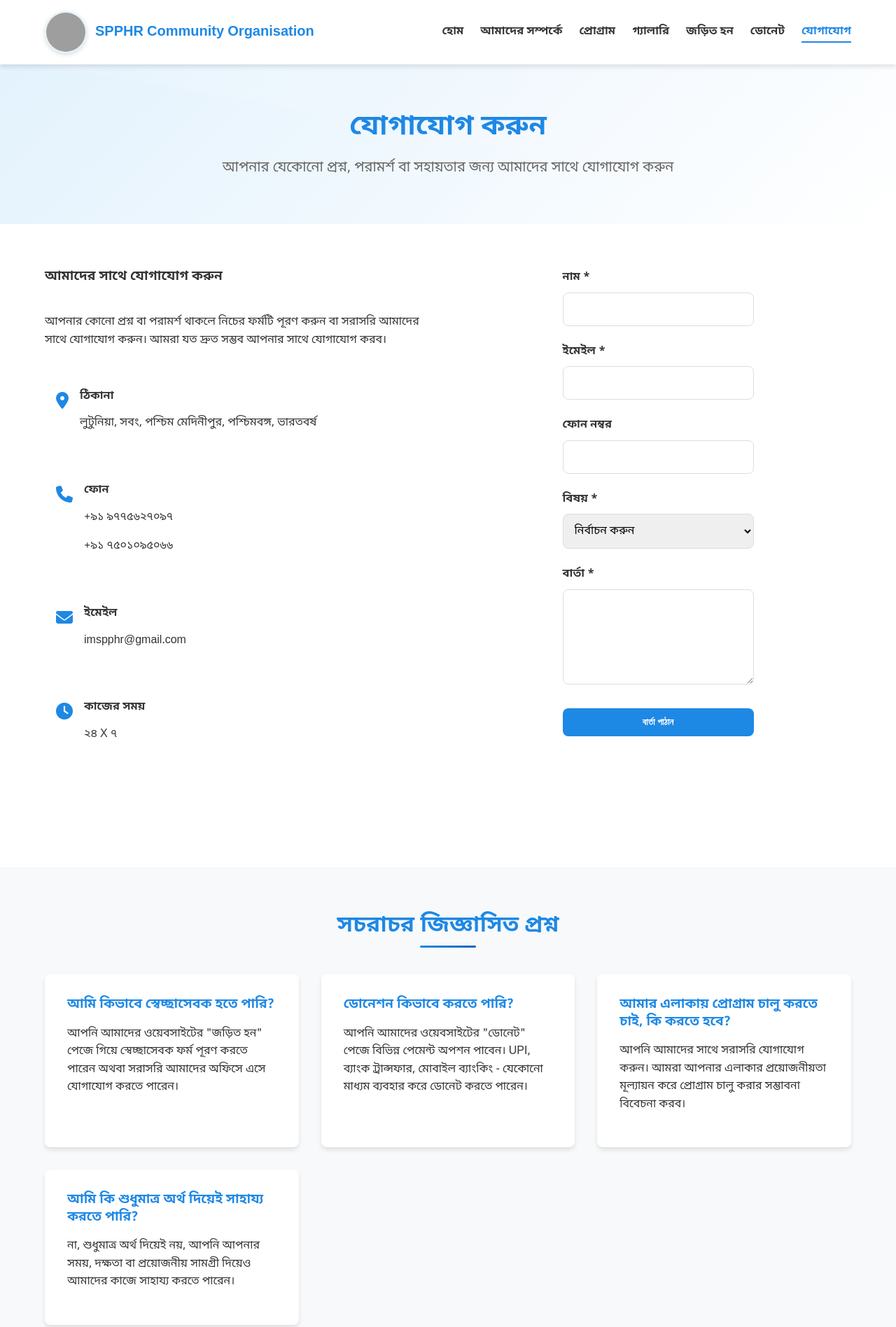
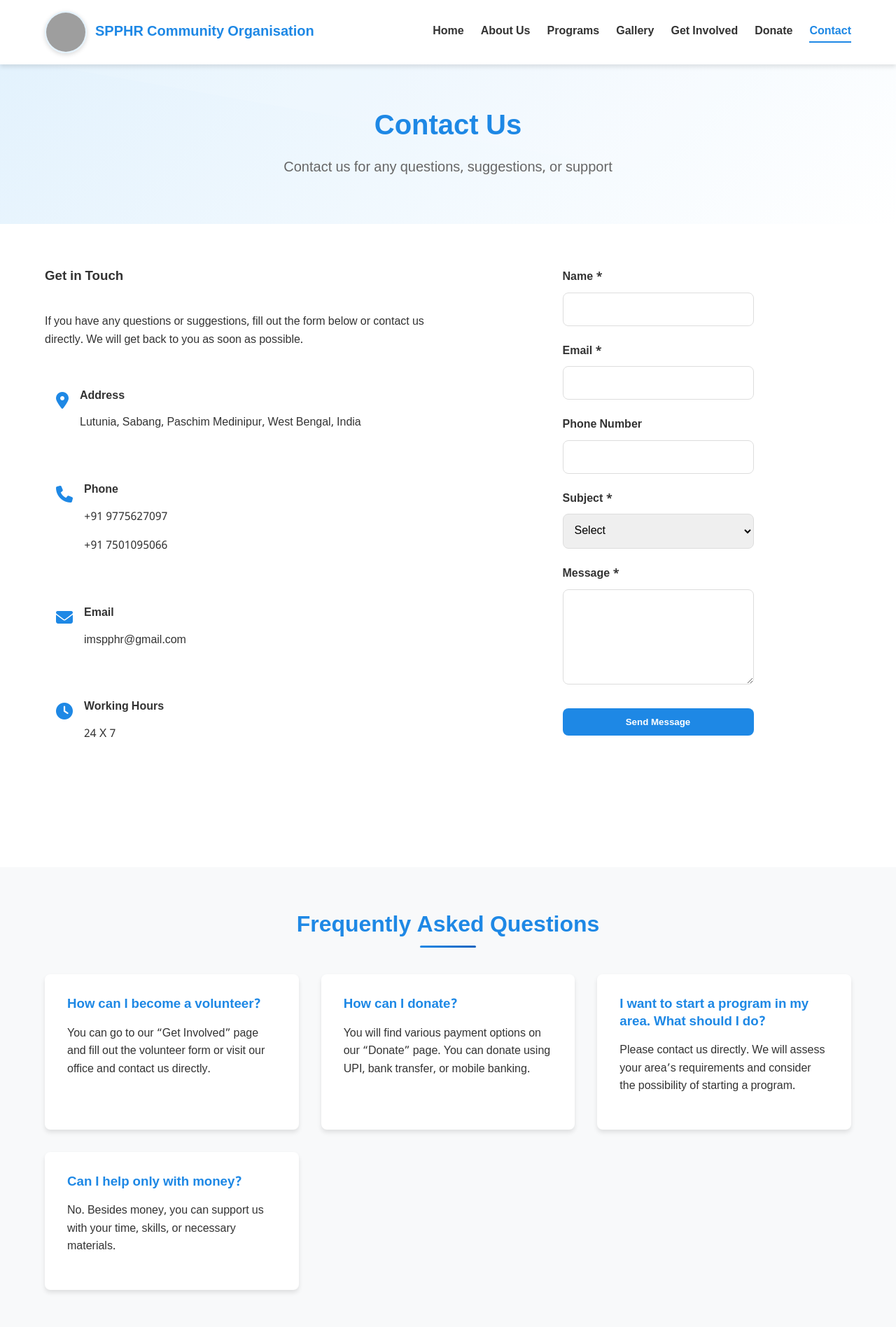
Before and after one commit to Spphr-org/Home, a plain HTML site: page contact.html in a window 1280 px wide. Shown: the top 1896 px of the page at 70% size. Drawn offline with Linux system fonts and the light colour scheme; grey boxes are pictures that could not be loaded.

Commit message:
Update contact.html

```diff
--- a/contact.html
+++ b/contact.html
@@ -3,8 +3,8 @@
 <head>
     <meta charset="UTF-8">
     <meta name="viewport" content="width=device-width, initial-scale=1.0">
-    <title>যোগাযোগ - SPPHR Community Organisation</title>
-    <meta name="description" content="Spphr-এর সাথে যোগাযোগ করুন। আপনার প্রশ্ন, পরামর্শ বা সহায়তার জন্য আমাদের সাথে যোগাযোগ করতে পারেন।">
+    <title>Contact - SPPHR Community Organisation</title>
+    <meta name="description" content="Contact SPPHR. You can reach us for your questions, suggestions, or support.">
     <link rel="stylesheet" href="styles.css">
     <link href="https://fonts.googleapis.com/css2?family=Noto+Sans+Bengali:wght@400;500;600;700&display=swap" rel="stylesheet">
     <link rel="stylesheet" href="https://cdnjs.cloudflare.com/ajax/libs/font-awesome/6.4.0/css/all.min.css">
@@ -14,7 +14,7 @@
     <header>
         <div class="container header-container">
             <div class="logo">
-                <img src="https://i.postimg.cc/XNCksSNb/IMG-20251004-085650-539.webp" alt="SPPHR Community Organisation লোগো">
+                <img src="https://i.postimg.cc/XNCksSNb/IMG-20251004-085650-539.webp" alt="SPPHR Community Organisation Logo">
                 <div class="logo-text">SPPHR Community Organisation</div>
             </div>
             <button class="mobile-menu-btn" id="mobileMenuBtn">
@@ -22,13 +22,13 @@
             </button>
             <nav id="mainNav">
                 <ul>
-                    <li><a href="index.html">হোম</a></li>
-                    <li><a href="about.html">আমাদের সম্পর্কে</a></li>
-                    <li><a href="programs.html">প্রোগ্রাম</a></li>
-                    <li><a href="gallery.html">গ্যালারি</a></li>
-                    <li><a href="involve.html">জড়িত হন</a></li>
-                    <li><a href="donate.html">ডোনেট</a></li>
-                    <li><a href="contact.html" class="active">যোগাযোগ</a></li>
+                    <li><a href="index.html">Home</a></li>
+                    <li><a href="about.html">About Us</a></li>
+                    <li><a href="programs.html">Programs</a></li>
+                    <li><a href="gallery.html">Gallery</a></li>
+                    <li><a href="involve.html">Get Involved</a></li>
+                    <li><a href="donate.html">Donate</a></li>
+                    <li><a href="contact.html" class="active">Contact</a></li>
                 </ul>
             </nav>
         </div>
@@ -37,8 +37,8 @@
     <!-- Page Hero -->
     <section class="page-hero">
         <div class="container">
-            <h1>যোগাযোগ করুন</h1>
-            <p>আপনার যেকোনো প্রশ্ন, পরামর্শ বা সহায়তার জন্য আমাদের সাথে যোগাযোগ করুন</p>
+            <h1>Contact Us</h1>
+            <p>Contact us for any questions, suggestions, or support</p>
         </div>
     </section>
 
@@ -47,16 +47,16 @@
         <div class="container">
             <div class="contact-container">
                 <div class="contact-info">
-                    <h3>আমাদের সাথে যোগাযোগ করুন</h3>
-                    <p>আপনার কোনো প্রশ্ন বা পরামর্শ থাকলে নিচের ফর্মটি পূরণ করুন বা সরাসরি আমাদের সাথে যোগাযোগ করুন। আমরা যত দ্রুত সম্ভব আপনার সাথে যোগাযোগ করব।</p>
+                    <h3>Get in Touch</h3>
+                    <p>If you have any questions or suggestions, fill out the form below or contact us directly. We will get back to you as soon as possible.</p>
 
                     <div class="contact-item">
                         <div class="contact-icon">
                             <i class="fas fa-map-marker-alt"></i>
                         </div>
                         <div>
-                            <h4>ঠিকানা</h4>
-                            <p>লুটুনিয়া, সবং, পশ্চিম মেদিনীপুর, পশ্চিমবঙ্গ, ভারতবর্ষ</p>
+                            <h4>Address</h4>
+                            <p>Lutunia, Sabang, Paschim Medinipur, West Bengal, India</p>
                         </div>
                     </div>
 
@@ -65,9 +65,9 @@
                             <i class="fas fa-phone"></i>
                         </div>
                         <div>
-                            <h4>ফোন</h4>
-                            <p>+৯১ ৯৭৭৫৬২৭০৯৭</p>
-                            <p>+৯১ ৭৫০১০৯৫০৬৬</p>
+                            <h4>Phone</h4>
+                            <p>+91 9775627097</p>
+                            <p>+91 7501095066</p>
                         </div>
                     </div>
 
@@ -76,7 +76,7 @@
                             <i class="fas fa-envelope"></i>
                         </div>
                         <div>
-                            <h4>ইমেইল</h4>
+                            <h4>Email</h4>
                             <p>imspphr@gmail.com</p>
                         </div>
                     </div>
@@ -86,8 +86,8 @@
                             <i class="fas fa-clock"></i>
                         </div>
                         <div>
-                            <h4>কাজের সময়</h4>
-                            <p>২৪ X ৭</p>
+                            <h4>Working Hours</h4>
+                            <p>24 X 7</p>
 
                         </div>
                     </div>
@@ -111,34 +111,34 @@
                 <div class="form-container">
                     <form id="contact-form">
                         <div class="form-group">
-                            <label for="contact-name">নাম *</label>
+                            <label for="contact-name">Name *</label>
                             <input type="text" id="contact-name" name="contact-name" required>
                         </div>
                         <div class="form-group">
-                            <label for="contact-email">ইমেইল *</label>
+                            <label for="contact-email">Email *</label>
                             <input type="email" id="contact-email" name="contact-email" required>
                         </div>
                         <div class="form-group">
-                            <label for="contact-phone">ফোন নম্বর</label>
+                            <label for="contact-phone">Phone Number</label>
                             <input type="tel" id="contact-phone" name="contact-phone">
                         </div>
                         <div class="form-group">
-                            <label for="contact-subject">বিষয় *</label>
+                            <label for="contact-subject">Subject *</label>
                             <select id="contact-subject" name="contact-subject" required>
-                                <option value="">নির্বাচন করুন</option>
-                                <option value="general">সাধারণ প্রশ্ন</option>
-                                <option value="volunteer">স্বেচ্ছাসেবক সম্পর্কিত</option>
-                                <option value="donation">ডোনেশন সম্পর্কিত</option>
-                                <option value="partnership">পার্টনারশিপ</option>
-                                <option value="program">প্রোগ্রাম সম্পর্কিত</option>
-                                <option value="other">অন্যান্য</option>
+                                <option value="">Select</option>
+                                <option value="general">General Query</option>
+                                <option value="volunteer">Volunteer Related</option>
+                                <option value="donation">Donation Related</option>
+                                <option value="partnership">Partnership</option>
+                                <option value="program">Program Related</option>
+                                <option value="other">Other</option>
                             </select>
                         </div>
                         <div class="form-group">
-                            <label for="message">বার্তা *</label>
+                            <label for="message">Message *</label>
                             <textarea id="message" name="message" rows="5" required></textarea>
                         </div>
-                        <button type="submit" class="btn" style="width: 100%;">বার্তা পাঠান</button>
+                        <button type="submit" class="btn" style="width: 100%;">Send Message</button>
                     </form>
                 </div>
             </div>
@@ -148,23 +148,23 @@
     <!-- FAQ Section -->
     <section style="background-color: #f8f9fa;">
         <div class="container">
-            <h2 class="section-title">সচরাচর জিজ্ঞাসিত প্রশ্ন</h2>
+            <h2 class="section-title">Frequently Asked Questions</h2>
             <div class="faq-container">
                 <div class="card faq-item">
-                    <h3>আমি কিভাবে স্বেচ্ছাসেবক হতে পারি?</h3>
-                    <p>আপনি আমাদের ওয়েবসাইটের "জড়িত হন" পেজে গিয়ে স্বেচ্ছাসেবক ফর্ম পূরণ করতে পারেন অথবা সরাসরি আমাদের অফিসে এসে যোগাযোগ করতে পারেন।</p>
+                    <h3>How can I become a volunteer?</h3>
+                    <p>You can go to our “Get Involved” page and fill out the volunteer form or visit our office and contact us directly.</p>
                 </div>
                 <div class="card faq-item">
-                    <h3>ডোনেশন কিভাবে করতে পারি?</h3>
-                    <p>আপনি আমাদের ওয়েবসাইটের "ডোনেট" পেজে বিভিন্ন পেমেন্ট অপশন পাবেন। UPI, ব্যাংক ট্রান্সফার, মোবাইল ব্যাংকিং - যেকোনো মাধ্যম ব্যবহার করে ডোনেট করতে পারেন।</p>
+                    <h3>How can I donate?</h3>
+                    <p>You will find various payment options on our “Donate” page. You can donate using UPI, bank transfer, or mobile banking.</p>
                 </div>
                 <div class="card faq-item">
-                    <h3>আমার এলাকায় প্রোগ্রাম চালু করতে চাই, কি করতে হবে?</h3>
-                    <p>আপনি আমাদের সাথে সরাসরি যোগাযোগ করুন। আমরা আপনার এলাকার প্রয়োজনীয়তা মূল্যায়ন করে প্রোগ্রাম চালু করার সম্ভাবনা বিবেচনা করব।</p>
+                    <h3>I want to start a program in my area. What should I do?</h3>
+                    <p>Please contact us directly. We will assess your area’s requirements and consider the possibility of starting a program.</p>
                 </div>
                 <div class="card faq-item">
-                    <h3>আমি কি শুধুমাত্র অর্থ দিয়েই সাহায্য করতে পারি?</h3>
-                    <p>না, শুধুমাত্র অর্থ দিয়েই নয়, আপনি আপনার সময়, দক্ষতা বা প্রয়োজনীয় সামগ্রী দিয়েও আমাদের কাজে সাহায্য করতে পারেন।</p>
+                    <h3>Can I help only with money?</h3>
+                    <p>No. Besides money, you can support us with your time, skills, or necessary materials.</p>
                 </div>
             </div>
         </div>
@@ -173,13 +173,13 @@
     <!-- Map Section -->
     <section>
         <div class="container">
-            <h2 class="section-title">আমাদের অবস্থান</h2>
+            <h2 class="section-title">Our Location</h2>
             <div class="map-placeholder">
                 <i class="fas fa-map-marker-alt" style="margin-right: 0.5rem; font-size: 2rem;"></i>
                 <div>
-                    <h3>আমাদের অফিস</h3>
-                    <p>১২৩ কমিউনিটি সেন্টার, ঢাকা, বাংলাদেশ</p>
-                    <p style="margin-top: 1rem;"><strong>যাতায়াত:</strong> বাস স্টপ থেকে ৫ মিনিট হাঁটার দূরত্ব</p>
+                    <h3>Our Office</h3>
+                    <p>123 Community Centre, Dhaka, Bangladesh</p>
+                    <p style="margin-top: 1rem;"><strong>Transport:</strong> 5 minutes walking distance from the bus stop</p>
                 </div>
             </div>
         </div>
@@ -191,10 +191,10 @@
             <div class="footer-container">
                 <div class="footer-about">
                     <div class="footer-logo">
-                        <img src="https://i.postimg.cc/XNCksSNb/IMG-20251004-085650-539.webp" alt="SPPHR Community Organisation লোগো">
+                        <img src="https://i.postimg.cc/XNCksSNb/IMG-20251004-085650-539.webp" alt="SPPHR Community Organisation Logo">
                         <div class="footer-logo-text">SPPHR</div>
                     </div>
-                    <p>শিক্ষা, আধ্যাত্মিকতা ও সেবায় কমিউনিটির হাতে হাত। মানবিক সহায়তা, স্কিল ডেভেলপমেন্ট ও মূল্যবোধে সমৃদ্ধ একটি নন-প্রফিট উদ্যোগ।</p>
+                    <p>Joining hands in education, spirituality, and service. A non-profit initiative focused on humanitarian aid, skill development, and values.</p>
                     <div class="social-links">
                         <a href="https://www.facebook.com/Spphr3" class="social-icon" aria-label="Facebook" target="_blank" rel="noopener noreferrer">
                             <i class="fab fa-facebook-f"></i>
@@ -224,28 +224,28 @@
                 </div>
 
                 <div class="footer-links">
-                    <h3>দ্রুত লিংক</h3>
+                    <h3>Quick Links</h3>
                     <ul>
-                        <li><a href="index.html">হোম</a></li>
-                        <li><a href="about.html">আমাদের সম্পর্কে</a></li>
-                        <li><a href="programs.html">প্রোগ্রাম</a></li>
-                        <li><a href="gallery.html">গ্যালারি</a></li>
-                        <li><a href="involve.html">জড়িত হন</a></li>
-                        <li><a href="donate.html">ডোনেট</a></li>
-                        <li><a href="contact.html">যোগাযোগ</a></li>
+                        <li><a href="index.html">Home</a></li>
+                        <li><a href="about.html">About Us</a></li>
+                        <li><a href="programs.html">Programs</a></li>
+                        <li><a href="gallery.html">Gallery</a></li>
+                        <li><a href="involve.html">Get Involved</a></li>
+                        <li><a href="donate.html">Donate</a></li>
+                        <li><a href="contact.html">Contact</a></li>
                     </ul>
                 </div>
 
                 <div class="footer-contact">
-                    <h3>যোগাযোগ</h3>
-                    <p><i class="fas fa-map-marker-alt" style="margin-right: 0.5rem;"></i> লুটুনিয়া, সবং, পশ্চিম মেদিনীপুর, পশ্চিমবঙ্গ, ভারতবর্ষ</p>
-                    <p><i class="fas fa-phone" style="margin-right: 0.5rem;"></i> +৯১ ৯৭৭৫৬২৭০৯৭</p>
+                    <h3>Contact</h3>
+                    <p><i class="fas fa-map-marker-alt" style="margin-right: 0.5rem;"></i> Lutunia, Sabang, Paschim Medinipur, West Bengal, India</p>
+                    <p><i class="fas fa-phone" style="margin-right: 0.5rem;"></i> +91 9775627097</p>
                     <p><i class="fas fa-envelope" style="margin-right: 0.5rem;"></i> imspphr@gmail.com</p>
                 </div>
             </div>
 
             <div class="copyright">
-                <p>&copy; <span id="currentYear"></span> Spphr Community Organisation. সকল অধিকার সংরক্ষিত।</p>
+                <p>&copy; <span id="currentYear"></span> Spphr Community Organisation. All rights reserved.</p>
             </div>
         </div>
     </footer>
```
